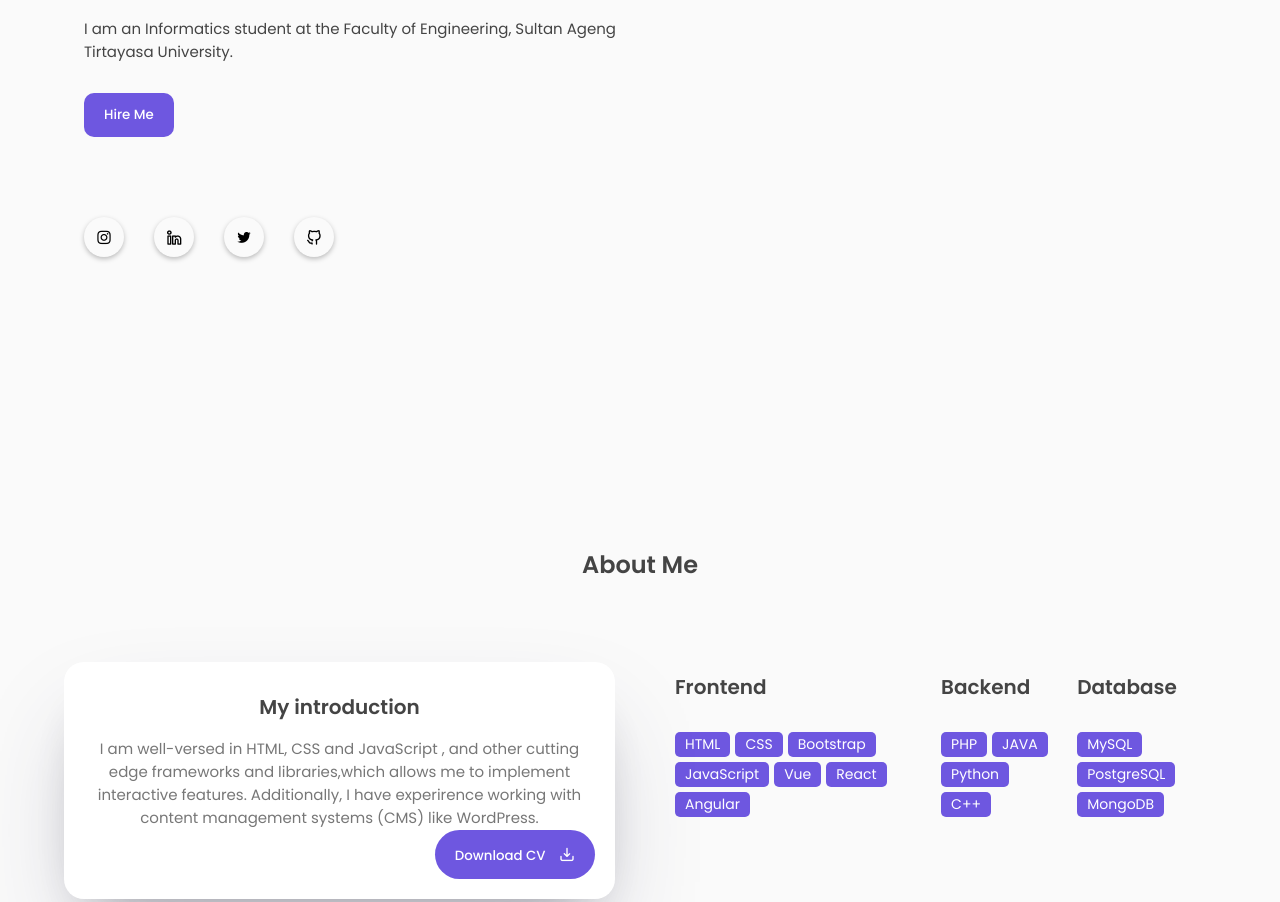
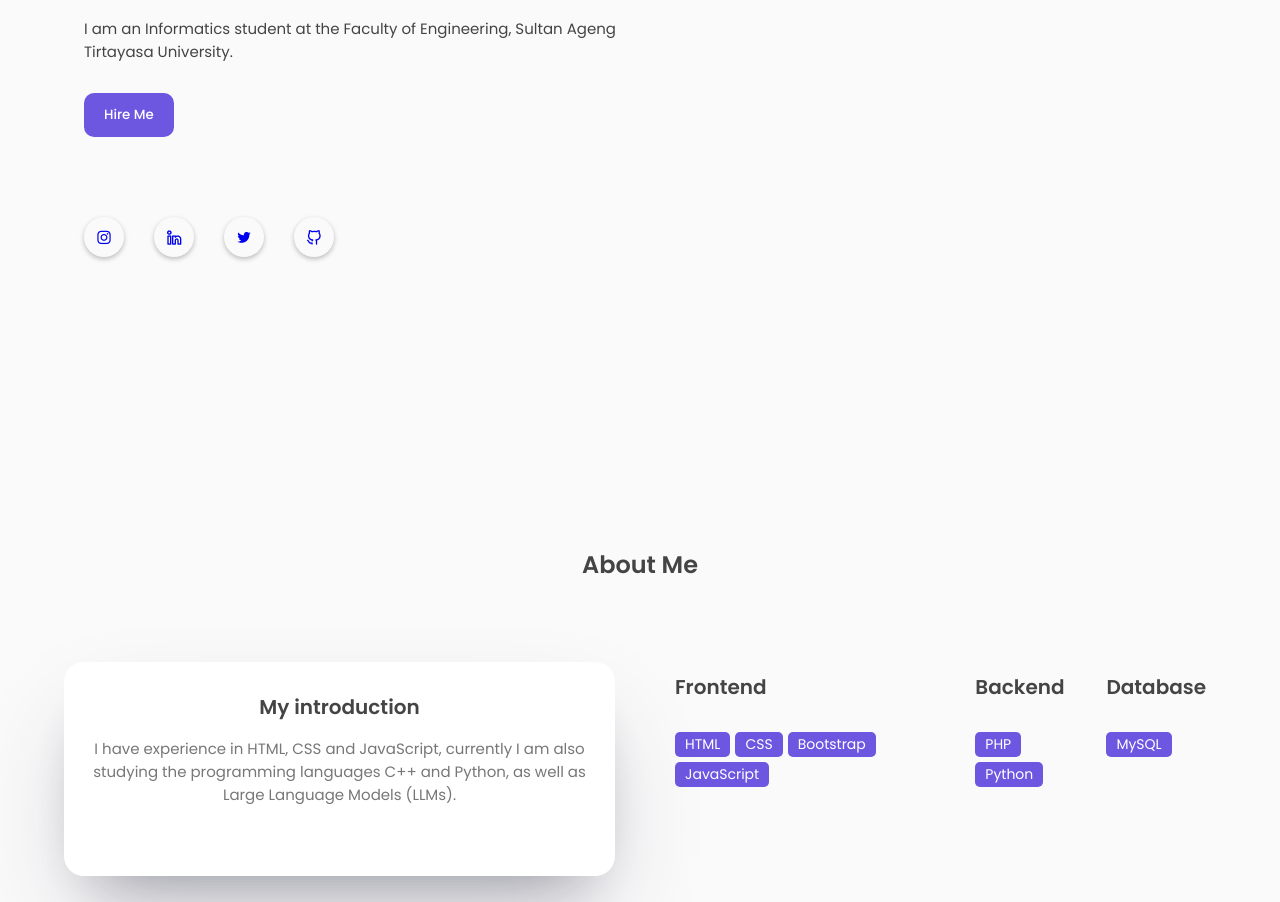
Before and after one commit to ramadhafidz/ramadhafidz, a plain HTML site: page index.html in a window 1280 px wide. Shown: the part 333-1235 px from the top of the page. Drawn offline with nearby package versions, Linux system fonts and the light colour scheme.

Commit message:
update html

```diff
--- a/index.html
+++ b/index.html
@@ -15,7 +15,6 @@
 
 <body>
     <div class="container">
-        <!-- --------------- HEADER --------------- -->
         <nav id="header">
             <div class="nav-logo">
                 <p class="nav-name">Fidz</p>
@@ -32,7 +31,7 @@
                         <div class="circle"></div>
                     </li>
                     <li class="nav_list">
-                        <a href="#projects" class="nav-link">Projects</a>
+                        <a href="#education" class="nav-link">Education</a>
                         <div class="circle"></div>
                     </li>
                     <li class="nav_list">
@@ -49,8 +48,6 @@
             </div>
         </nav>
 
-
-        <!-- -------------- MAIN ---------------- -->
         <main class="wrapper">
             <section class="featured-box" id="home">
                 <div class="featured-text">
@@ -68,10 +65,18 @@
                         <!-- <button class="btn">Download CV <i class="uil uil-file-alt"></i></button> -->
                     </div>
                     <div class="social_icons">
-                        <div class="icon"><i class="uil uil-instagram"></i></div>
-                        <div class="icon"><i class="uil uil-linkedin-alt"></i></div>
-                        <div class="icon"><i class="uil uil-twitter"></i></div>
-                        <div class="icon"><i class="uil uil-github-alt"></i></div>
+                        <div class="icon">
+                            <a href="https://www.instagram.com/username" target="_blank"><i class="uil uil-instagram"></i></a>
+                        </div>
+                        <div class="icon">
+                            <a href="https://www.linkedin.com/in/username" target="_blank"><i class="uil uil-linkedin-alt"></i></a>
+                        </div>
+                        <div class="icon">
+                            <a href="https://www.twitter.com/username" target="_blank"><i class="uil uil-twitter"></i></a>
+                        </div>
+                        <div class="icon">
+                            <a href="https://www.github.com/username" target="_blank"><i class="uil uil-github-alt"></i></a>
+                        </div>
                     </div>
                 </div>
                 <div class="featured-image">
@@ -79,14 +84,8 @@
                         <img src="./img/profile.png" alt="avatar">
                     </div>
                 </div>
-                <!-- <div class="scroll-icon-box">
-                    <a href="#about" class="scroll-btn">
-                        <i class="uil uil-mouse-alt"></i>
-                        <p>Scroll Down</p>
-                    </a>
-                </div> -->
             </section>
-            <!-- -------------- ABOUT BOX ---------------- -->
+
             <section class="section" id="about">
                 <div class="top-header">
                     <h1>About Me</h1>
@@ -95,14 +94,7 @@
                     <div class="col">
                         <div class="about-info">
                             <h3>My introduction</h3>
-                            <p>I am well-versed in HTML, CSS and JavaScript , and other cutting edge
-                                frameworks and libraries,which allows me to implement interactive features.
-                                Additionally, I have experirence working with content management systems (CMS) like
-                                WordPress.
-                            </p>
-                            <div class="about-btn">
-                                <button class="btn">Download CV <i class="uil uil-import"></i></button>
-                            </div>
+                            <p>I have experience in HTML, CSS and JavaScript, currently I am also studying the programming languages C++ and Python, as well as Large Language Models (LLMs).</p>
                         </div>
                     </div>
                     <div class="col">
@@ -115,9 +107,6 @@
                                 <span>CSS</span>
                                 <span>Bootstrap</span>
                                 <span>JavaScript</span>
-                                <span>Vue</span>
-                                <span>React</span>
-                                <span>Angular</span>
                             </div>
                         </div>
                         <div class="skills-box">
@@ -126,9 +115,7 @@
                             </div>
                             <div class="skills-list">
                                 <span>PHP</span>
-                                <span>JAVA</span>
                                 <span>Python</span>
-                                <span>C++</span>
                             </div>
                         </div>
                         <div class="skills-box">
@@ -137,19 +124,15 @@
                             </div>
                             <div class="skills-list">
                                 <span>MySQL</span>
-                                <span>PostgreSQL</span>
-                                <span>MongoDB</span>
                             </div>
                         </div>
                     </div>
                 </div>
             </section>
 
-            <!-- -------------- PROJECT BOX ---------------- -->
-
-            <section class="section" id="projects">
+            <section class="section" id="education">
                 <div class="top-header">
-                    <h1>Projects</h1>
+                    <h1>Education</h1>
                 </div>
                 <div class="project-container">
                     <div class="project-box">
@@ -170,12 +153,10 @@
                 </div>
             </section>
 
-            <!-- -------------- CONTACT BOX ---------------- -->
-
             <section class="section" id="contact">
                 <div class="top-header">
-                    <h1>Get in touch</h1>
-                    <span>Do you have a project in your mind, contact me here</span>
+                    <h1>Contact</h1>
+                    <span>Contact me if you have a project.</span>
                 </div>
                 <div class="row">
                     <div class="col">
@@ -219,7 +200,7 @@
                         <a href="#about">About</a>
                     </li>
                     <li class="footer_menu_list">
-                        <a href="#projects">Projects</a>
+                        <a href="#education">Education</a>
                     </li>
                     <li class="footer_menu_list">
                         <a href="#contact">Contact</a>
```
